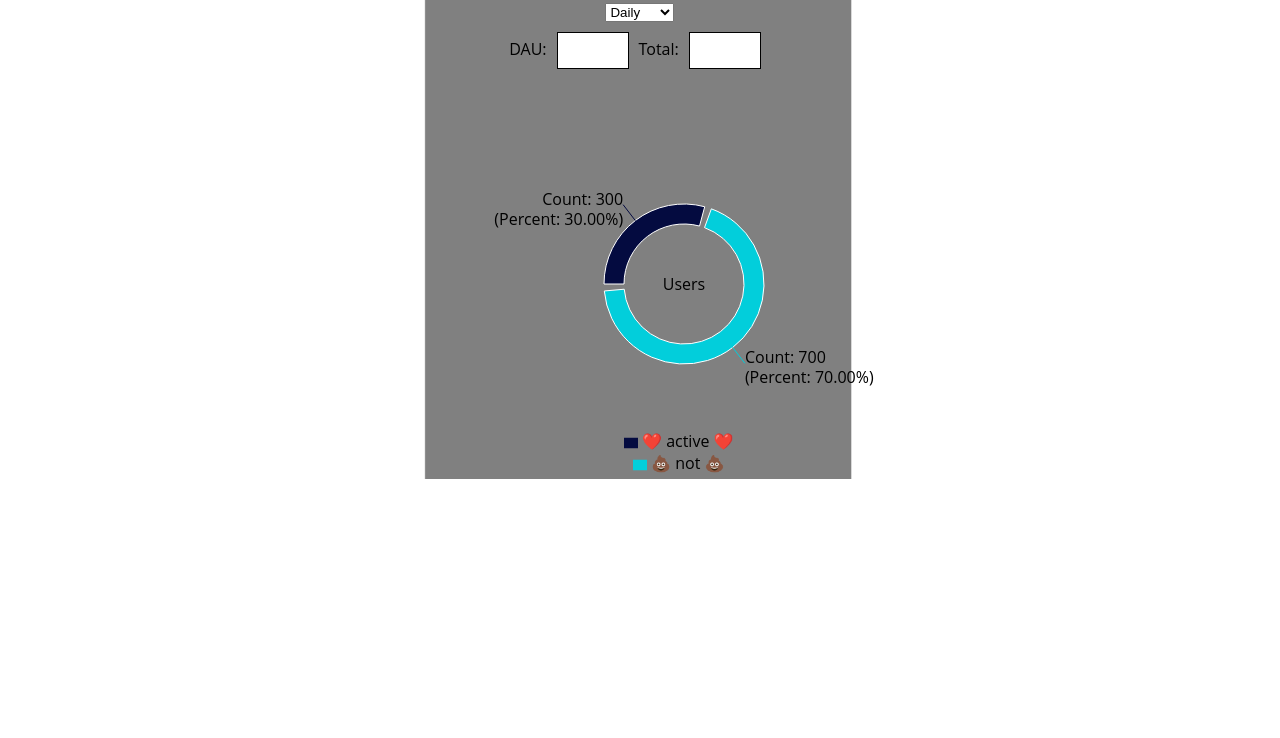
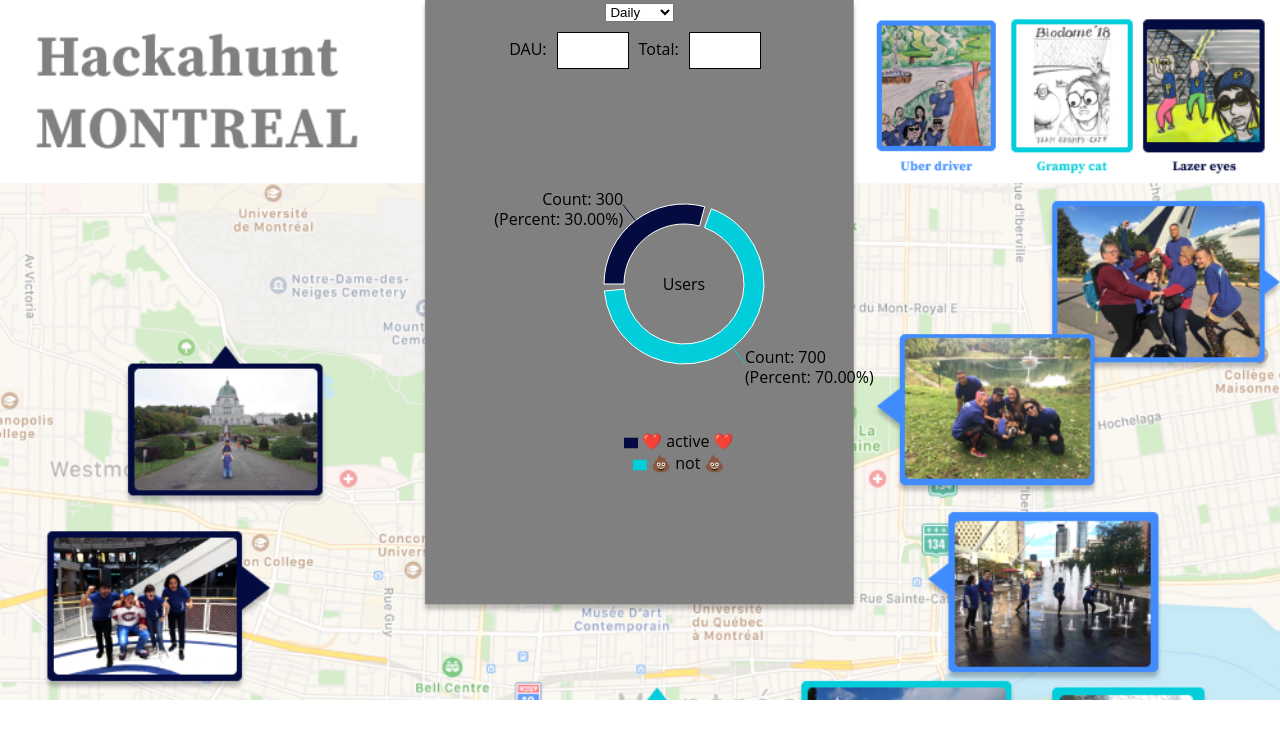
Before and after one commit to alexandra-marin/stats, a React (Create React App) app in the folder my-app/: page / in a window 1280 px wide. Shown: the top 738 px of the page. Built offline with nearby package versions, Linux system fonts and the light colour scheme.

Commit message:
uberdriver background

```diff
--- a/my-app/src/App.css
+++ b/my-app/src/App.css
@@ -36,13 +36,15 @@ body {
   font-family: "Open Sans";
   padding:0;
   margin:0;
+  min-height: 700px;
 }
 
 .bg-wrapper {
-  background-image: url("hackahunt_template.png") !important;
+  background-image: url("uberdriver.png") !important;
   background-repeat: repeat !important;
   background-size:cover !important;
   width: 100%;
+  min-height:700px;
 }
 
 .pie-chart-wrapper {
```
Also changed, not shown: my-app/src/uberdriver.png (added).
